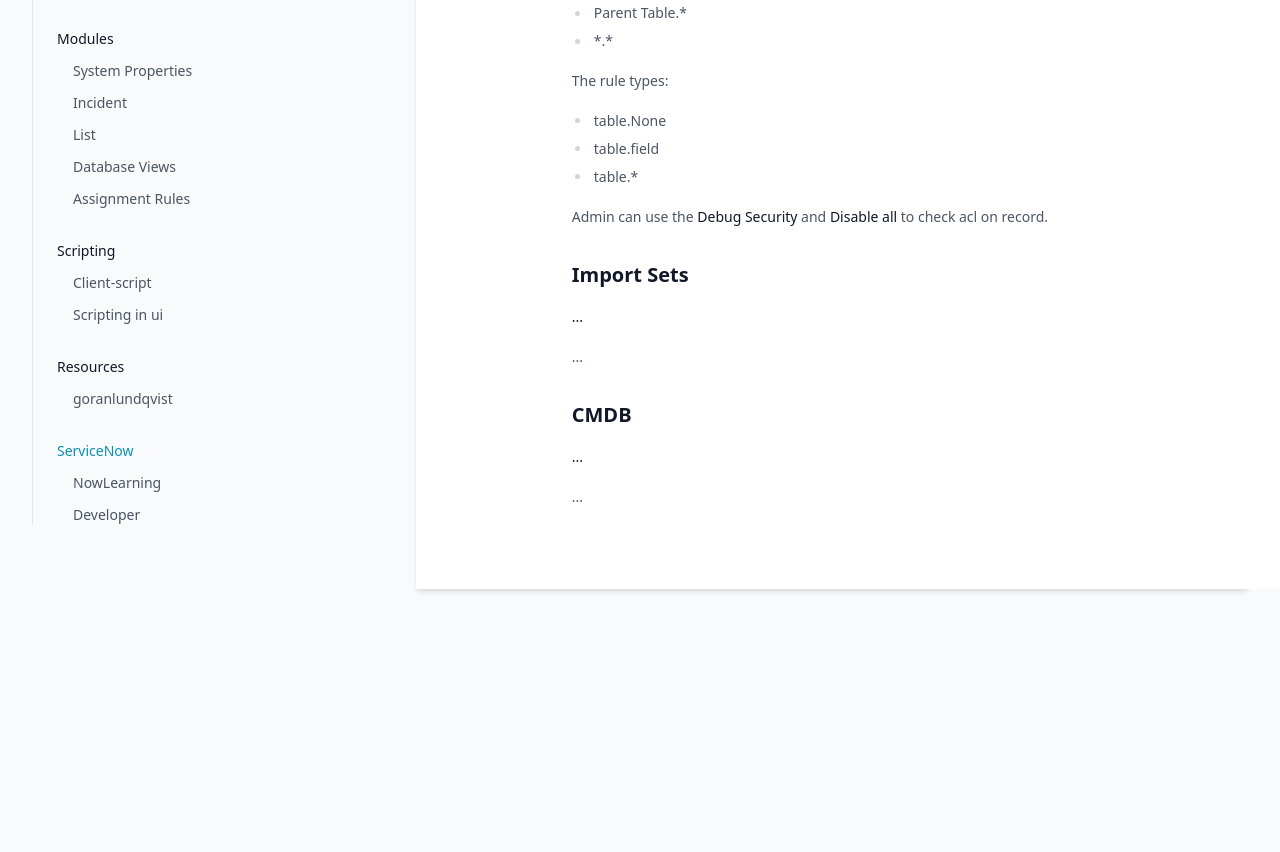
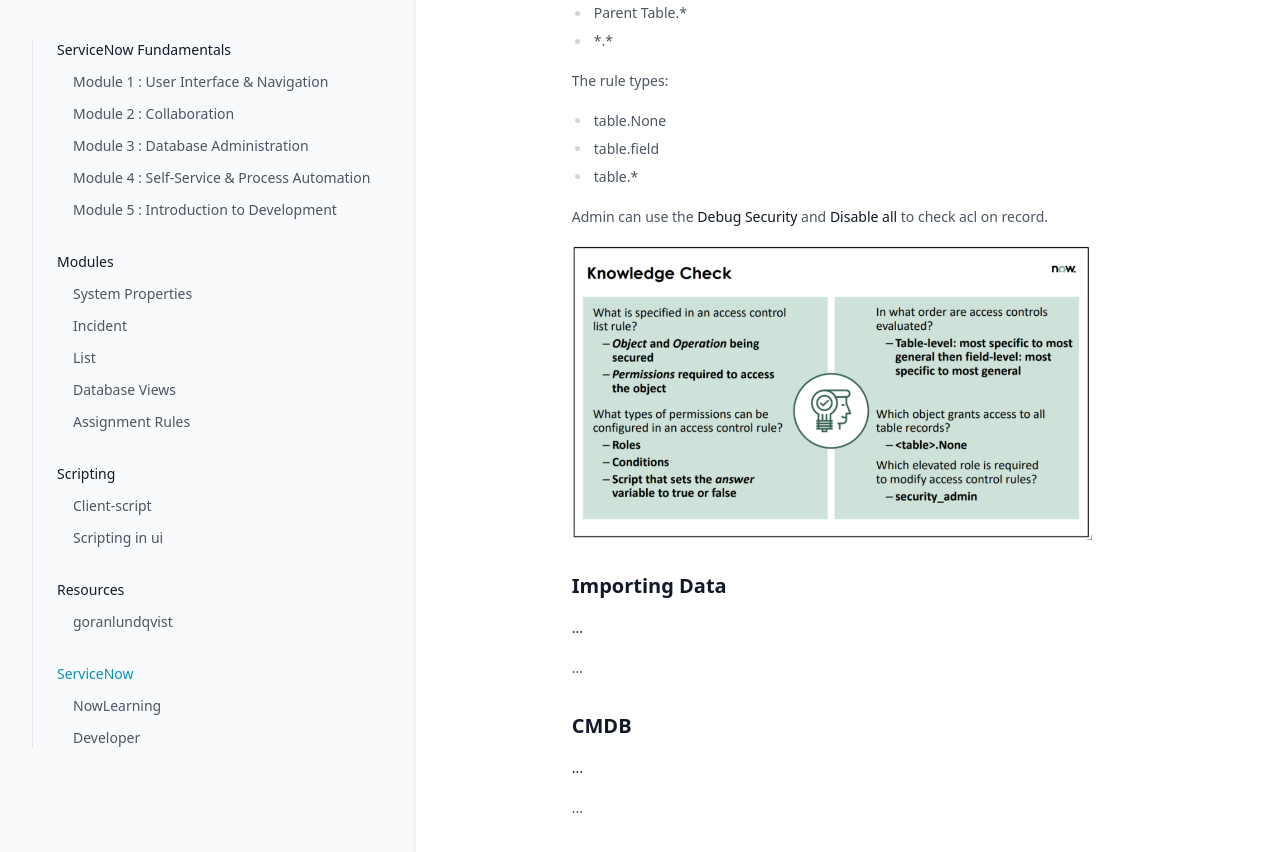
Before and after one commit to greglejeune/ebook, a Jekyll site: the page built from _servicenow/2021-11-01-snf-module3.md, in a window 1280 px wide and 900 px high, scrolled down 2449 px. Shown: the top 852 px of the window. Built offline with Jekyll 4.4.1, drawn with Linux system fonts in a browser that asks for light colours.

Commit message:
Update 2021-11-01-snf-module3.md

```diff
--- a/_servicenow/2021-11-01-snf-module3.md
+++ b/_servicenow/2021-11-01-snf-module3.md
@@ -135,7 +135,9 @@ category: snf
     Admin can use the <strong>Debug Security</strong> and <strong>Disable all</strong> to check acl on record.
 </p>
 
-<h2>Import Sets</h2>
+<img src="https://greglejeune.github.io/ebook/img/SNFundamentals3-2.png">
+
+<h2>Importing Data</h2>
 
 <p style="text-align: justify;"><strong>...</strong></p>
 
```
